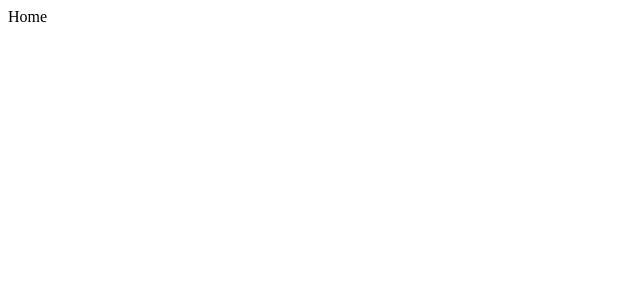
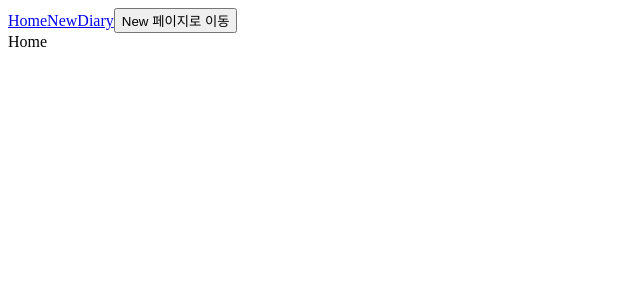
Before and after one commit to kdh100506/React, a React (Vite) app in the folder section12/: page / in a window 1280 px wide. Shown: the top 300 px of the page, without its empty margins (0-640 px from the left). Built offline with nearby package versions, Linux system fonts and the light colour scheme.

Commit message:
section12

```diff
--- a/section12/src/App.jsx
+++ b/section12/src/App.jsx
@@ -1,18 +1,30 @@
 import './App.css';
-import { Routes, Route } from 'react-router-dom';
+import { Routes, Route, Link, useNavigate } from 'react-router-dom';
 import Home from '../pages/home';
 import New from '../pages/new';
 import Diary from '../pages/diary';
 import Notfound from '../pages/Notfound';
 
 function App() {
+  const nav = useNavigate();
+  const onClickButton = (e) => {
+    nav(e.target.value);
+  };
   return (
+    <>
+      <Link to={'/'}>Home</Link>
+      <Link to={'/new'}>New</Link>
+      <Link to={'/diary'}>Diary</Link>
+      <button onClick={onClickButton} value={'/new'}>
+        New 페이지로 이동
+      </button>
       <Routes>
         <Route path="/" element={<Home></Home>}></Route>
         <Route path="/new" element={<New></New>}></Route>
         <Route path="/diary" element={<Diary></Diary>}></Route>
         <Route path="*" element={<Notfound></Notfound>}></Route>
       </Routes>
+    </>
   );
 }
 
```
Lines whose indentation alone changed are shown as unchanged.
